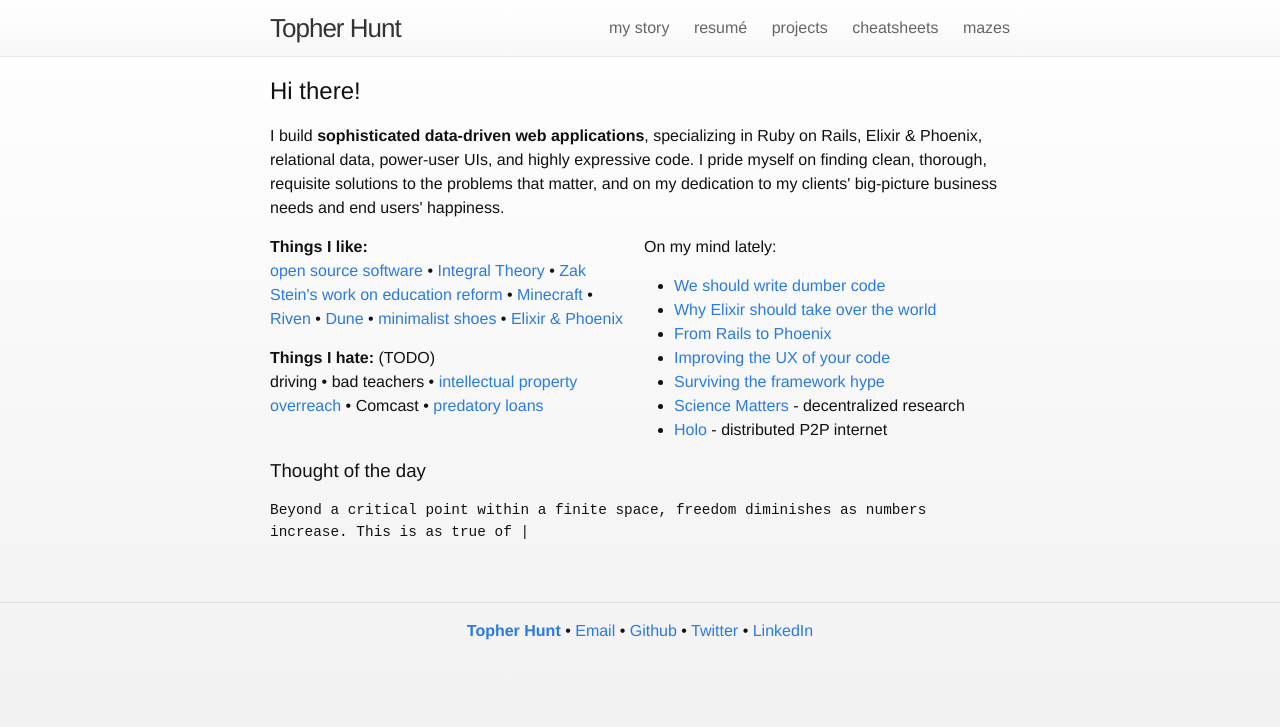
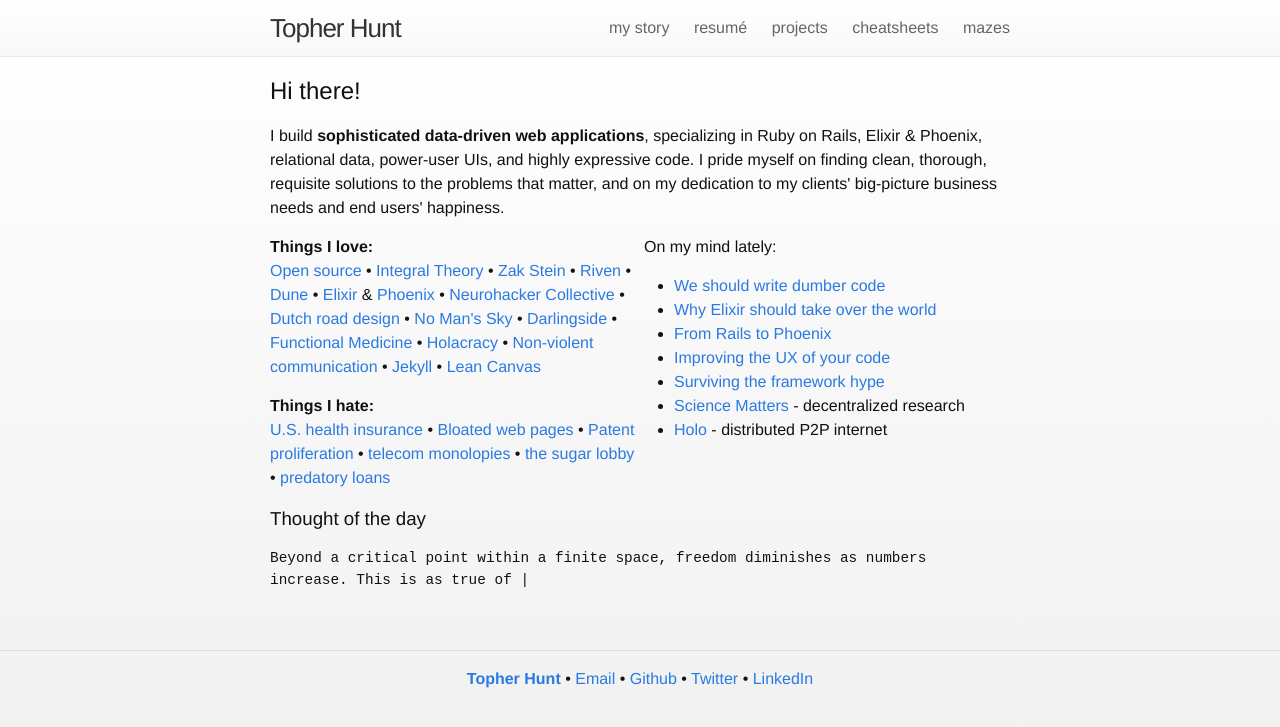
Before and after one commit to topherhunt/topherhunt.github.io, a Jekyll site: the page built from index.html, in a window 1280 px wide. Shown: the top 727 px of the page. Built offline with Jekyll 4.4.1, drawn with Linux system fonts in a browser that asks for light colours.

Commit message:
Clean up quotes, update things I like & hate

```diff
--- a/assets/js/quote.js
+++ b/assets/js/quote.js
@@ -2,47 +2,46 @@ $(function(){
   if ($('.js-quote').length == 0) return;
 
   var quotes = [
-    "Our suffering is connected with our guidance, and it's better not to try to silence it. The only approach to suffering is to understand it. —A. H. Almaas",
+    "Our suffering is connected with our guidance, and it's better not to try to silence it. The only approach to suffering is to understand it. — A. H. Almaas",
     "If you aren't failing at least a little, you could be learning faster.",
     "The straightest path to continued happiness is to expose yourself to flow.",
-    "Clean code is a battle of inches. —Justin Weiss —Justin Weiss",
-    "When it comes to knowledge work, you need downtime to process things. True commitment means that when time off comes, the subconscious is still at work turning things over in the background, whereas someone who is overworked and stressed will just be trying to get through the day and then mentally checkout the minute they are done. —Gabe da Silveira",
-    "You do need to program a lot to become a good programmer. However in programming it's very easy to be distracted and lose focus on your task, or just never properly get in the zone to begin with. All the more so because programming often involves abstract research or synthesizing new ideas... Time away from the keyboard can recharge and give a significant boost to your productivity as a programmer. If you can summon that excitement and passion every time you sit down to the keyboard, and do so on a regular basis, that is far more important than time card bragging rights. —Gabe da Silveira",
-    "Clever code is a symptom of poor understanding. Your clever code does not impress me, your clever code makes me feel stupid. Obvious code is much more impressive than clever code; I'd love to read more obvious code in my life. —<a href=\"https://youtu.be/a6gel0eVeNw?t=27m50s\" target=\"_blank\">Justin Searls</a>",
-    "If you think our inability to evaluate code makes <em>us</em> uncomfortable, try talking to a businessperson. How can a non-technical businessperson be sure that they're hiring good developers? A lot of businesses put out Requests For Proposals (RFPs). But they don't realize that <strong>simply asking for proposals drastically biases their decision towards more confident software agencies</strong>, at the expense of others that may be more hesitant, reflective, and quicker to point out assumptions or areas of uncertainty. That's terrible, and I don't know how to fix it. But <strong>the fact that we as developers enjoy these comforting myths that our code is tangible, quantifiable, and easy to evaluate, only perpetuates this bias</strong>. —<a href=\"https://www.youtube.com/watch?v=a6gel0eVeNw&feature=youtu.be&t=32m7s\" target=\"_blank\">Justin Searls</a>",
-    "I'd love it if we software developers were more willing to admit that software is full of uncertainty; it's actually defined in terms of some total net amount of uncertainty. —<a href=\"https://www.youtube.com/watch?v=a6gel0eVeNw&feature=youtu.be&t=32m7s\" target=\"_blank\">Justin Searls</a>",
-    "The predominant metaphor for software development is contruction: we're building stuff, we're makers, we're craftspeople. That can be useful to a point, but it only goes so far. Another metaphor I like is surgery. Our software is here to solve a problem, and we can either rush in and make invasive changes that leave you in the hospital for three months, or plan more carefully and do outpatient work that's much less painful for you in the long run. —<a href=\"https://www.youtube.com/watch?v=a6gel0eVeNw&feature=youtu.be&t=35m10s\" target=\"_blank\">Justin Searls</a>",
-    "If you think of software development as construction, it sets you up to ask the question \"How much time will it take to build this thing with Good Code?\". Whereas if you use a surgery metaphor, it leads you to ask a different question: \"How much net uncertainty and risk does this product / feature pose?\" MBAs are trained to think in terms of risk tolerance; this is a question they\'re really good at answering. So we should try to pull more software project conversations towards this surgery metaphor. —<a href=\"https://www.youtube.com/watch?v=a6gel0eVeNw&feature=youtu.be&t=35m50s\" target=\"_blank\">Justin Searls</a>",
-    "Metaphors and memes are powerful tools in software development, but they limit your audience to those who already understand them. —<a href=\"https://www.youtube.com/watch?v=a6gel0eVeNw&feature=youtu.be&t=40m11s\" target=\"_blank\">Justin Searls</a>",
-    "A beginning is the time for taking the most delicate care that the balances are correct. —Frank Herbert (Dune)",
-    "Once men turned their thinking over to machines in the hope that this would set them free. But that only permitted other men with machines to enslave them. —Frank Herbert (Dune)",
-    "A process cannot be understood by stopping it. Understanding must move with the flow of the process, must join it and flow with it. —Frank Herbert (Dune)",
-    "My father once told me that respect for the truth comes close to being the basis for all morality. \"Something cannot emerge from nothing,\" he said. This is profound thinking if you understand how unstable \"the truth\" can be. —Frank Herbert (Dune)",
-    "Science is made up of so many things that appear obvious after they are explained. —Frank Herbert (Dune)",
-    "The concept of progress acts as a protective mechanism to shield us from the terrors of the future. —Frank Herbert (Dune)",
-    "Deep in the human unconscious is a pervasive need for a logical universe that makes sense. But the real universe is always one step beyond logic. —Frank Herbert (Dune)",
-    "Beyond a critical point within a finite space, freedom diminishes as numbers increase. This is as true of humans as it is of gas molecules in a sealed flask. The human question is not how many can possibly survive within the system, but what kind of existence is possible for those who so survive. —Frank Herbert (Dune)",
-    "Life &mdash; all life &mdash; exists in the service of life. —Frank Herbert (Dune)",
-    "The highest function of ecology is the understanding of consequences. —Frank Herbert (Dune)",
-    "When a creature has developed into one thing, he will choose death rather than change into his opposite. —Frank Herbert (Dune)",
-    "Good government never depends upon laws, but upon the personal qualities of those who govern. The machinery of government is always subordinate to the will of those who administer that machinery. The most important element of government, therefore, is the method of choosing leaders. —Frank Herbert (Dune)",
-    "People, not commercial organisations or chains of command, are what make great civilizations work; every civilization depends upon the quality of the individuals it produces. If you overorganize humans, over-legalize them, suppress their urge to greatness — they cannot work and their civilization collapses. —Frank Herbert (Dune)",
-    "The machine cannot anticipate every problem of importance to humans. It is the difference between serial bits and an unbroken continuum. We have the one; machines are confined to the other. —Frank Herbert (Dune)",
-    "In all of my universe I have seen no law of nature, unchanging and inexorable. This universe presents only changing relationships which are sometimes seen as laws by short-lived awareness. —Frank Herbert (Dune)",
-    "The problem of leadership is inevitably: Who will play God? —Frank Herbert (Dune)",
-    "Much depends on what people dream in the secrecy of their hearts. I have always been as concerned with the shaping of dreams as with the shaping of actions. —Frank Herbert (Dune)",
-    "How persistent it is, this demand that our gods be perfect. The Greeks were much more reasonable about such things. —Frank Herbert (Dune)",
-    "Paradox is a pointer telling you to look beyond it. If paradoxes bother you, that betrays your deep desire for absolutes. —Frank Herbert (Dune)",
-    "Your beliefs order the unfolding of daily events. If enough of us believe, a new thing can be made to exist. Belief structure creates a filter through which chaos is sifted into order. —Frank Herbert (Dune)",
-    "Everything in the universe contains flaws, ourselves included. Even God does not attempt perfection in His creations. Only humankind has such foolish arrogance. —Frank Herbert (Dune)",
-    "A tool wielded in ignorance can become the most dangerous of weapons. —Brian Herbert (Dune series)",
-    "The wise person views history as a set of lessons to be learned, choices and ramifications to be considered and discussed, and mistakes that should never again be made. —Brian Herbert (Dune series)",
-    "Humans are bad at predicting the performance of complex systems. Our ability to create large and complex systems fools us into believing that we're also entitled to understand them. —Carlos Bueno",
+    "Clean code is a battle of inches. — Justin Weiss",
+    "When it comes to knowledge work, you need downtime to process things. True commitment means that when time off comes, the subconscious is still at work turning things over in the background, whereas someone who is overworked and stressed will just be trying to get through the day and then mentally checkout the minute they are done. — Gabe da Silveira",
+    "You do need to program a lot to become a good programmer. However in programming it's very easy to be distracted and lose focus on your task, or just never properly get in the zone to begin with. All the more so because programming often involves abstract research or synthesizing new ideas... Time away from the keyboard can recharge and give a significant boost to your productivity as a programmer. If you can summon that excitement and passion every time you sit down to the keyboard, and do so on a regular basis, that is far more important than time card bragging rights. — Gabe da Silveira",
+    "Clever code is a symptom of poor understanding. Your clever code does not impress me, your clever code makes me feel stupid. Obvious code is much more impressive than clever code; I'd love to read more obvious code in my life. — <a href=\"https://youtu.be/a6gel0eVeNw?t=27m50s\" target=\"_blank\">Justin Searls</a>",
+    "If you think our inability to evaluate code makes <em>us</em> uncomfortable, try talking to a businessperson. How can a non-technical businessperson be sure that they're hiring good developers? A lot of businesses put out Requests For Proposals (RFPs). But they don't realize that <strong>simply asking for proposals drastically biases their decision towards more confident software agencies</strong>, at the expense of others that may be more hesitant, reflective, and quicker to point out assumptions or areas of uncertainty. That's terrible, and I don't know how to fix it. But <strong>the fact that we as developers enjoy these comforting myths that our code is tangible, quantifiable, and easy to evaluate, only perpetuates this bias</strong>. — <a href=\"https://www.youtube.com/watch?v=a6gel0eVeNw&feature=youtu.be&t=32m7s\" target=\"_blank\">Justin Searls</a>",
+    "I'd love it if we software developers were more willing to admit that software is full of uncertainty; it's actually defined in terms of some total net amount of uncertainty. — <a href=\"https://www.youtube.com/watch?v=a6gel0eVeNw&feature=youtu.be&t=32m7s\" target=\"_blank\">Justin Searls</a>",
+    "The predominant metaphor for software development is contruction: we're building stuff, we're makers, we're craftspeople. That can be useful to a point, but it only goes so far. Another metaphor I like is surgery. Our software is here to solve a problem, and we can either rush in and make invasive changes that leave you in the hospital for three months, or plan more carefully and do outpatient work that's much less painful for you in the long run. — <a href=\"https://www.youtube.com/watch?v=a6gel0eVeNw&feature=youtu.be&t=35m10s\" target=\"_blank\">Justin Searls</a>",
+    "If you think of software development as construction, it sets you up to ask the question \"How much time will it take to build this thing with Good Code?\". Whereas if you use a surgery metaphor, it leads you to ask a different question: \"How much net uncertainty and risk does this product / feature pose?\" MBAs are trained to think in terms of risk tolerance; this is a question they\'re really good at answering. So we should try to pull more software project conversations towards this surgery metaphor. — <a href=\"https://www.youtube.com/watch?v=a6gel0eVeNw&feature=youtu.be&t=35m50s\" target=\"_blank\">Justin Searls</a>",
+    "Metaphors and memes are powerful tools in software development, but they limit your audience to those who already understand them. — <a href=\"https://www.youtube.com/watch?v=a6gel0eVeNw&feature=youtu.be&t=40m11s\" target=\"_blank\">Justin Searls</a>",
+    "A beginning is the time for taking the most delicate care that the balances are correct. — Frank Herbert (Dune)",
+    "Once men turned their thinking over to machines in the hope that this would set them free. But that only permitted other men with machines to enslave them. — Frank Herbert (Dune)",
+    "A process cannot be understood by stopping it. Understanding must move with the flow of the process, must join it and flow with it. — Frank Herbert (Dune)",
+    "My father once told me that respect for the truth comes close to being the basis for all morality. \"Something cannot emerge from nothing,\" he said. This is profound thinking if you understand how unstable \"the truth\" can be. — Frank Herbert (Dune)",
+    "Science is made up of so many things that appear obvious after they are explained. — Frank Herbert (Dune)",
+    "The concept of progress acts as a protective mechanism to shield us from the terrors of the future. — Frank Herbert (Dune)",
+    "Deep in the human unconscious is a pervasive need for a logical universe that makes sense. But the real universe is always one step beyond logic. — Frank Herbert (Dune)",
+    "Beyond a critical point within a finite space, freedom diminishes as numbers increase. This is as true of humans as it is of gas molecules in a sealed flask. The human question is not how many can possibly survive within the system, but what kind of existence is possible for those who so survive. — Frank Herbert (Dune)",
+    "Life — all life — exists in the service of life. — Frank Herbert (Dune)",
+    "The highest function of ecology is the understanding of consequences. — Frank Herbert (Dune)",
+    "When a creature has developed into one thing, he will choose death rather than change into his opposite. — Frank Herbert (Dune)",
+    "Good government never depends upon laws, but upon the personal qualities of those who govern. The machinery of government is always subordinate to the will of those who administer that machinery. The most important element of government, therefore, is the method of choosing leaders. — Frank Herbert (Dune)",
+    "People, not commercial organisations or chains of command, are what make great civilizations work; every civilization depends upon the quality of the individuals it produces. If you overorganize humans, over-legalize them, suppress their urge to greatness —  they cannot work and their civilization collapses. — Frank Herbert (Dune)",
+    "The machine cannot anticipate every problem of importance to humans. It is the difference between serial bits and an unbroken continuum. We have the one; machines are confined to the other. — Frank Herbert (Dune)",
+    "In all of my universe I have seen no law of nature, unchanging and inexorable. This universe presents only changing relationships which are sometimes seen as laws by short-lived awareness. — Frank Herbert (Dune)",
+    "The problem of leadership is inevitably: Who will play God? — Frank Herbert (Dune)",
+    "Much depends on what people dream in the secrecy of their hearts. I have always been as concerned with the shaping of dreams as with the shaping of actions. — Frank Herbert (Dune)",
+    "How persistent it is, this demand that our gods be perfect. The Greeks were much more reasonable about such things. — Frank Herbert (Dune)",
+    "Paradox is a pointer telling you to look beyond it. If paradoxes bother you, that betrays your deep desire for absolutes. — Frank Herbert (Dune)",
+    "Your beliefs order the unfolding of daily events. If enough of us believe, a new thing can be made to exist. Belief structure creates a filter through which chaos is sifted into order. — Frank Herbert (Dune)",
+    "Everything in the universe contains flaws, ourselves included. Even God does not attempt perfection in His creations. Only humankind has such foolish arrogance. — Frank Herbert (Dune)",
+    "A tool wielded in ignorance can become the most dangerous of weapons. — Brian Herbert (Dune series)",
+    "The wise person views history as a set of lessons to be learned, choices and ramifications to be considered and discussed, and mistakes that should never again be made. — Brian Herbert (Dune series)",
+    "Humans are bad at predicting the performance of complex systems. Our ability to create large and complex systems fools us into believing that we're also entitled to understand them. — Carlos Bueno",
   ];
 
   var quote = quotes[ Math.floor(Math.random() * quotes.length) ]
     .replace(/\,/g, ",^300")
-    .replace(/\;/g, ";^300")
     .replace(/\./g, ".^500");
   var autoscroll = true;
 
--- a/index.html
+++ b/index.html
@@ -11,23 +11,35 @@ layout: default
 <div class="row">
   <div class="col-50">
     <p>
-      <strong>Things I like:</strong><br>
-      <a href="http://opensource.com/resources/what-open-source" target="_blank">open source software</a> &#8226;
-      <a href="http://www.wisdompage.com/toerevw.html" target="_blank">Integral Theory</a> &#8226;
-      <a href="http://www.zakstein.org/your-mind-is-not-a-computer-again-with-table/" target="_blank">Zak Stein's work on education reform</a> &#8226;
-      <a href="https://minecraft.net/en/" target="_blank">Minecraft</a> &#8226;
-      <a href="https://en.wikipedia.org/wiki/Riven" target="_blank">Riven</a> &#8226;
-      <a href="http://smile.amazon.com/Dune-Frank-Herbert/dp/0441172717/ref=sr_1_1?ie=UTF8&qid=1435575314&sr=8-1&keywords=dune" target="_blank">Dune</a> &#8226;
-      <a href="http://fivethirtyeight.com/features/the-fivefingers-settlement-didnt-settle-the-barefoot-running-debate/" target="_blank">minimalist shoes</a> &#8226;
-      <a href="http://www.phoenixframework.org/docs/overview" target="_blank">Elixir & Phoenix</a>
+      <strong>Things I love:</strong><br>
+      <a href="http://opensource.com/resources/what-open-source" target="_blank">Open source</a> •
+      <a href="http://www.wisdompage.com/toerevw.html" target="_blank">Integral Theory</a> •
+      <a href="http://www.zakstein.org/" target="_blank">Zak Stein</a> •
+      <a href="https://en.wikipedia.org/wiki/Riven" target="_blank">Riven</a> •
+      <a href="http://amazon.com/Dune-Frank-Herbert/dp/0441172717/" target="_blank">Dune</a> •
+      <a href="https://pragtob.wordpress.com/2017/07/26/choosing-elixir-for-the-code-not-the-performance/" target="_blank">Elixir</a> & <a href="http://www.phoenixframework.org/" target="_blank">Phoenix</a> •
+      <a href="https://neurohacker.com/" target="_blank">Neurohacker Collective</a> •
+      <a href="http://www.aviewfromthecyclepath.com/2014/05/the-best-roundabout-design-for-cyclists.html" target="_blank">Dutch road design</a> •
+      <a href="https://www.nomanssky.com/" target="_blank">No Man's Sky</a> •
+      <a href="https://www.youtube.com/watch?v=WCLkOAQxumI" target="_blank">Darlingside</a> •
+      <a href="https://www.ifm.org/functional-medicine/" target="_blank">Functional Medicine</a> •
+      <a href="https://www.holacracy.org/" target="_blank">Holacracy</a> •
+      <a href="https://nonviolentcommunication.com/" target="_blank">Non-violent communication</a> •
+      <a href="https://jekyllrb.com/" target="_blank">Jekyll</a> •
+      <a href="https://leanstack.com/leancanvas/" target="_blank">Lean Canvas</a>
     </p>
 
     <p>
-      <strong>Things I hate:</strong> (TODO)<br>
-      driving &#8226;
-      bad teachers &#8226;
-      <a href="http://ieet.org/index.php/tpwiki/Restricting_Intellectual_Property_Overreach" target="_blank">intellectual property overreach</a> &#8226;
-      Comcast &#8226;
+      <strong>Things I hate:</strong><br>
+      <!-- TODO: Add these once I find some good exemplar links: -->
+      <!-- * cars -->
+      <!-- * clever code -->
+      <!-- * Rails / Ruby / Webpack being a footgun -->
+      <a href="https://www.reddit.com/r/pics/comments/3dngld/this_is_the_cost_of_a_rattlesnake_bite_in_america/" target="_blank">U.S. health insurance</a> •
+      <a href="https://idlewords.com/talks/website_obesity.htm" target="_blank">Bloated web pages</a> •
+      <a href="https://pubs.aeaweb.org/doi/pdfplus/10.1257/jep.27.1.3" target="_blank">Patent proliferation</a> •
+      <a href="https://www.vice.com/en_us/article/a37v4z/big-telecom-spent-dollar200000-to-try-to-prevent-a-colorado-town-from-even-talking-about-a-city-run-internet" target="_blank">telecom monolopies</a> •
+      <a href="https://nutritionfacts.org/video/big-sugar-takes-on-the-world-health-organization/" target="_blank">the sugar lobby</a> •
       <a href="http://www.nytimes.com/2015/06/07/opinion/sunday/why-i-defaulted-on-my-student-loans.html?_r=2" target="_blank">predatory loans</a>
     </p>
   </div>
```
